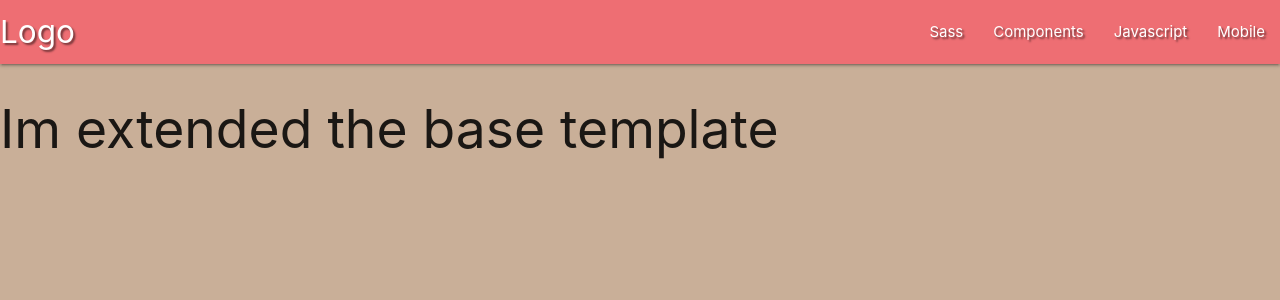
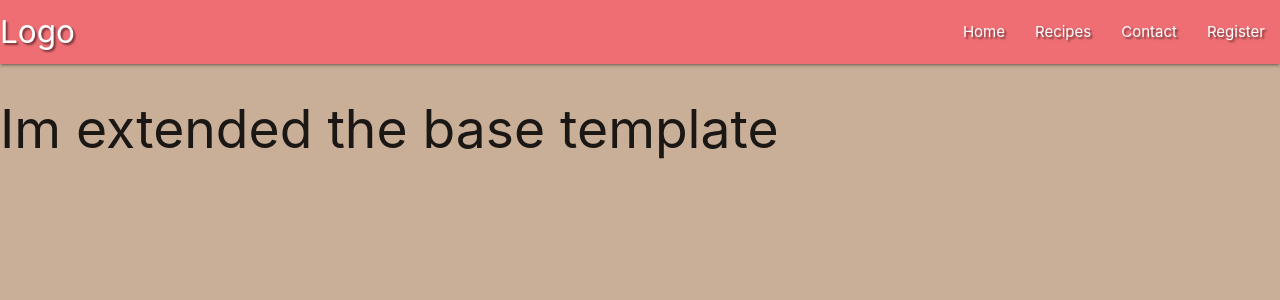
Before and after one commit to Natte-Z/Plantbased_Earthling, a Flask app: page / in a window 1280 px wide. Shown: the top 300 px of the page. Run offline with Flask 2, Linux system fonts and the light colour scheme; data that the repository does not hold is empty; some libraries are stand-ins or nearby versions.

Commit message:
Add register template

```diff
--- a/app.py
+++ b/app.py
@@ -3,9 +3,9 @@ from flask import (Flask, flash, render_template, redirect,
 request, session, url_for)
 from flask_pymongo import PyMongo
 from bson.objectid import ObjectId
+from werkzeug.security import generate_password_hash, check_password_hash
 if os.path.exists("env.py"):
     import env
-from bson.json_util import loads, dumps
 
 # ---- CONFIG ----- #
 app = Flask(__name__)
@@ -21,8 +21,12 @@ mongo = PyMongo(app)
 @app.route("/get_recipes")
 def get_recipes():
     recipes = mongo.db.recipes.find()
-    return render_template("recipes.html", recipes=loads(dumps(recipes)))
+    return render_template("recipes.html", recipes=recipes)
 
+# ---- Account ----- #
+@app.route("/register", methods=["GET", "POST"])
+def register():
+    return render_template("register.html")
 
 if __name__ == "__main__":
     app.run(host=os.environ.get("IP"),
--- a/templates/base.html
+++ b/templates/base.html
@@ -15,22 +15,22 @@
 <!-- top navbar-->
         <nav class="nav-extended text-shadow nav_color">
             <div class="nav-wrapper">
-            <a href="#!" class="brand-logo">Logo</a>
+            <a href="{{ url_for('get_recipes') }}" class="brand-logo">Logo</a>
             <a href="#" data-target="mobile-demo" class="sidenav-trigger"><i class="material-icons">menu</i></a>
             <ul class="right hide-on-med-and-down">
-                <li><a href="sass.html">Sass</a></li>
-                <li><a href="badges.html">Components</a></li>
-                <li><a href="collapsible.html">Javascript</a></li>
-                <li><a href="mobile.html">Mobile</a></li>
+                <li><a href="{{ url_for('get_recipes') }}">Home</a></li>
+                <li><a href="#">Recipes</a></li>
+                <li><a href="#">Contact</a></li>
+                <li><a href="{{ url_for('register') }}">Register</a></li>
             </ul>
             </div>
         </nav>
 <!-- mobiile navbar-->
         <ul class="sidenav" id="mobile-demo">
-            <li><a href="sass.html">Sass</a></li>
-            <li><a href="badges.html">Components</a></li>
-            <li><a href="collapsible.html">Javascript</a></li>
-            <li><a href="mobile.html">Mobile</a></li>
+            <li><a href="{{ url_for('get_recipes') }}">Home</a></li>
+            <li><a href="#">Recipes</a></li>
+            <li><a href="#">Contact</a></li>
+            <li><a href="{{ url_for('register') }}">Register</a></li>
         </ul>
     </header>
 
```
Also changed, not shown: templates/register.html (added, +36 -0 lines).
